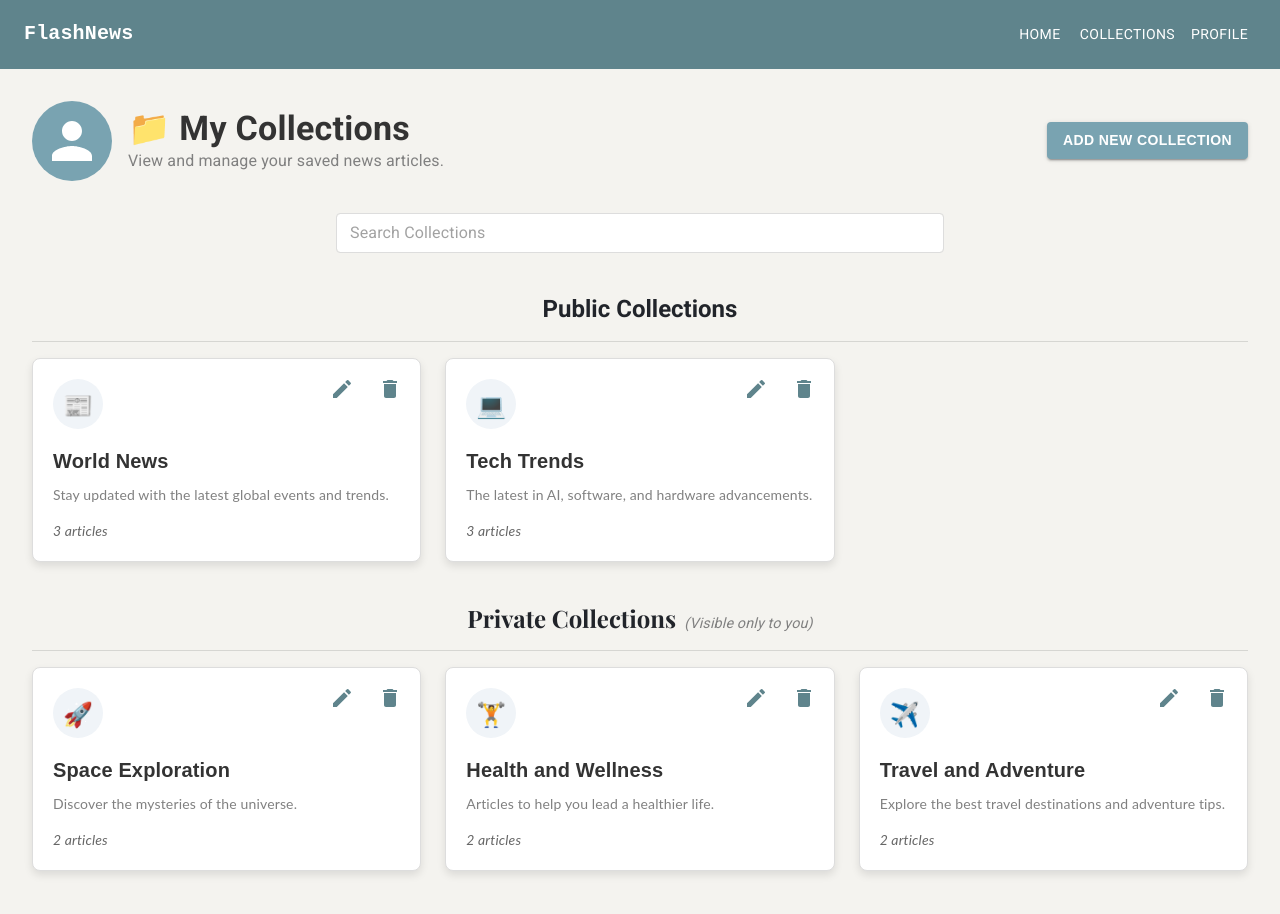
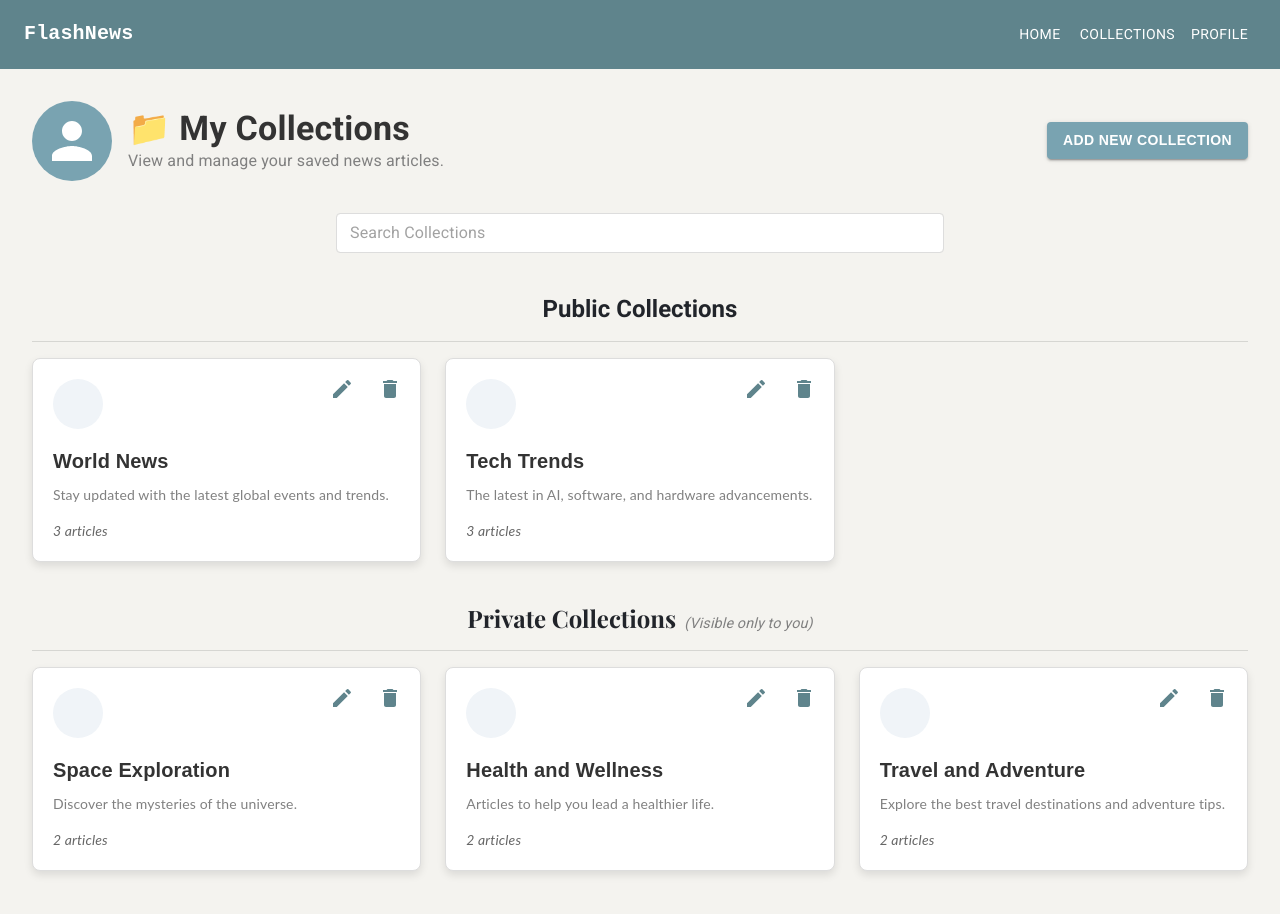
Before and after one commit to minerva-university/cs162-flash-news, a React (Create React App) app in the folder frontend/: page /collections in a window 1280 px wide. Shown: the top 914 px of the page. Built offline with nearby package versions, Linux system fonts and the light colour scheme.

Commit message:
fix: updating icon prop to match backend

```diff
--- a/frontend/src/components/CollectionCard.js
+++ b/frontend/src/components/CollectionCard.js
@@ -24,7 +24,7 @@ const CollectionCard = ({ collection, onClick, isOwner, onEdit, onDelete }) => {
       }}
       onClick={onClick}
     >
-      {/* Icon Section */}
+      {/* Emoji Section */}
       <Box
         sx={{
           display: "flex",
@@ -39,7 +39,7 @@ const CollectionCard = ({ collection, onClick, isOwner, onEdit, onDelete }) => {
           color: "#5F848C",
         }}
       >
-        {collection.icon}
+        {collection.emoji}
       </Box>
 
       {/* Name */}
```
